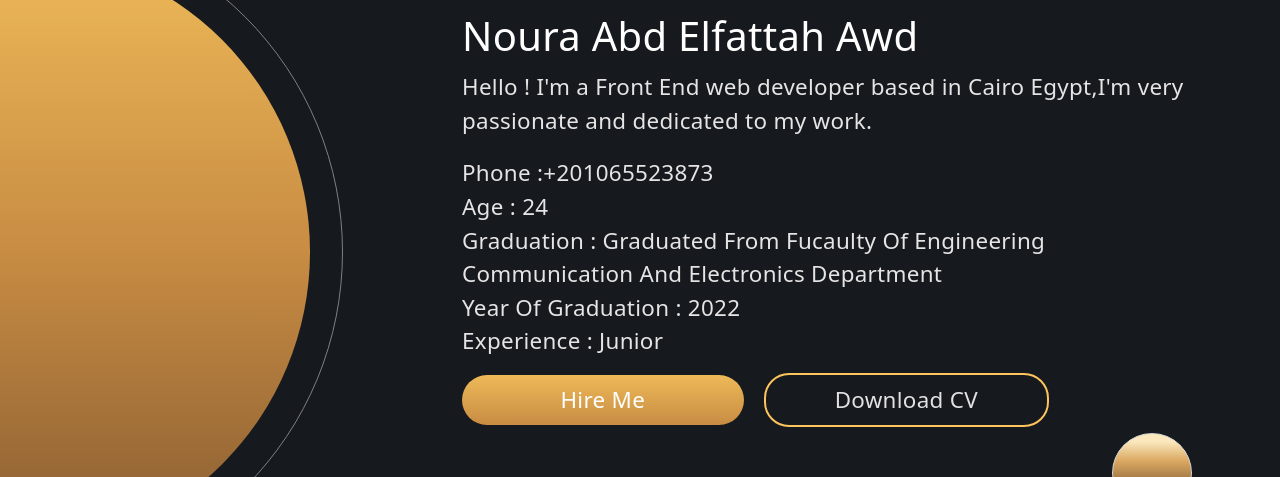
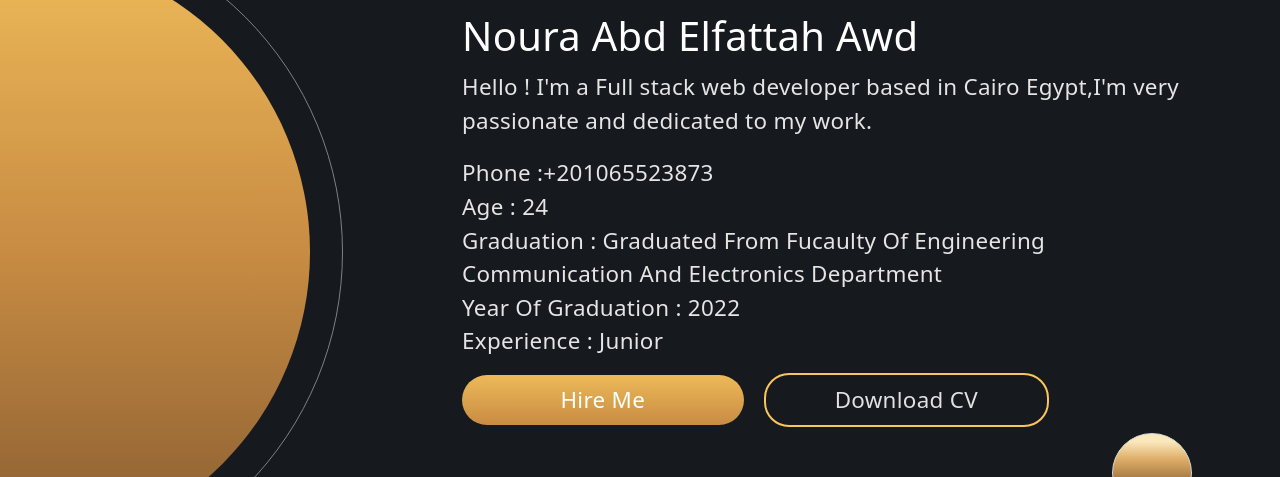
Before and after one commit to nouraabdelfattah/My_Portofolio, a React (Vite) app: page / in a window 1280 px wide. Shown: the part 558-1035 px from the top of the page. Built offline with nearby package versions, Linux system fonts and the light colour scheme.

Commit message:
Update About.jsx

```diff
--- a/src/components/3-about-me/About.jsx
+++ b/src/components/3-about-me/About.jsx
@@ -15,7 +15,7 @@ export default function About() {
     <div className="right-section  ">
         <h2 className='about-title'>Noura Abd Elfattah Awd </h2>
         <p className="span"> </p>
-        <p className='about-subtitle'>    Hello ! I'm a Front End web developer based in Cairo Egypt,I'm very passionate and dedicated to my work. <br/>
+        <p className='about-subtitle'>    Hello ! I'm a Full stack web developer based in Cairo Egypt,I'm very passionate and dedicated to my work. <br/>
             <p className='about-table'>
             Phone :+201065523873<br/>
             Age : 24<br/>
```
